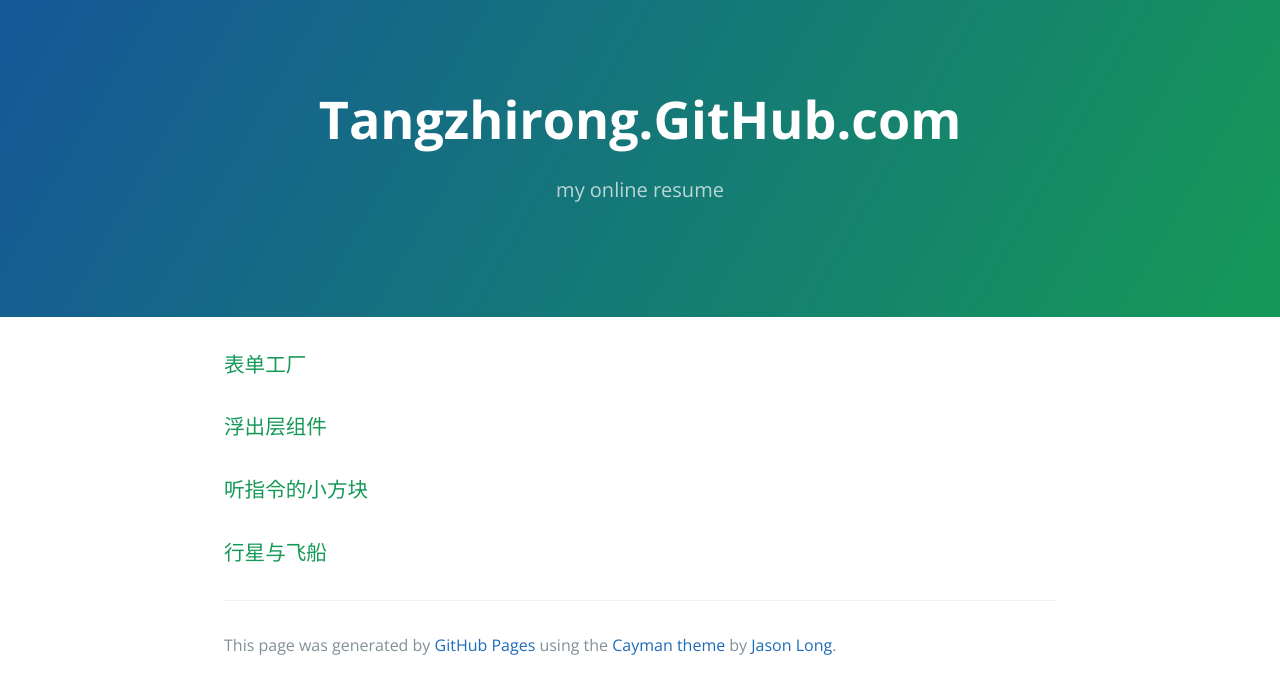
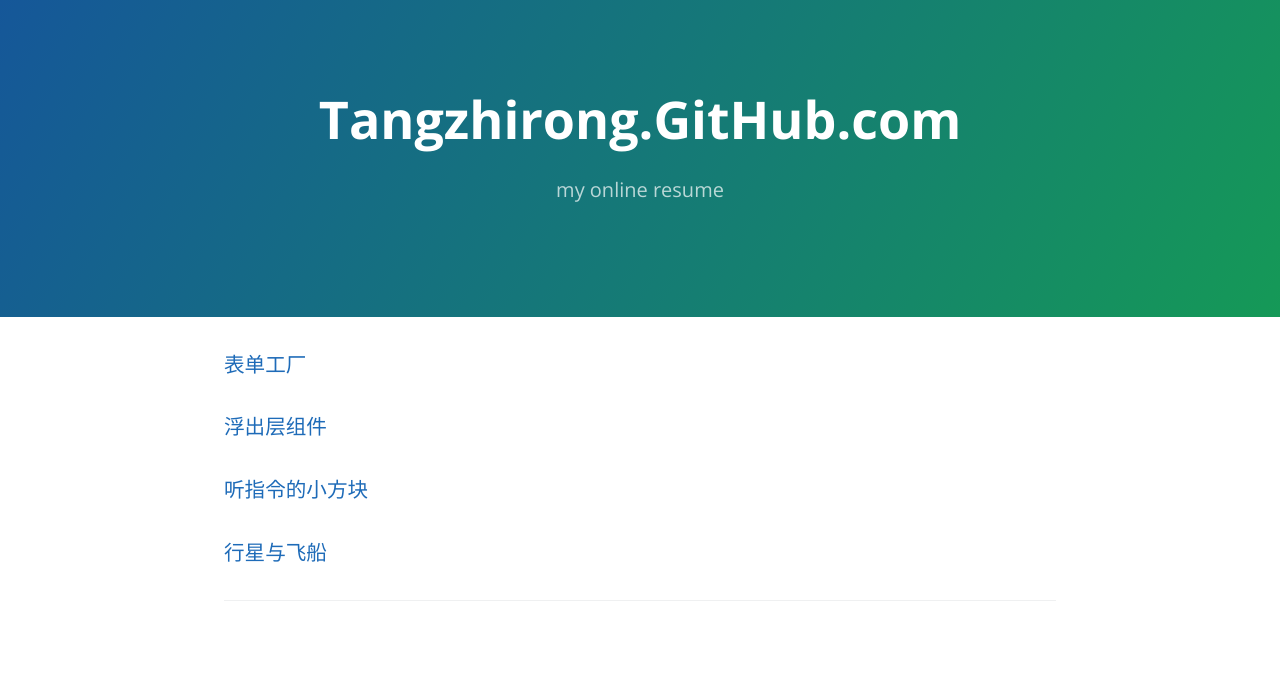
Before and after one commit to tangzhirong/tangzhirong.github.com, a plain HTML site: page index.html in a window 1280 px wide. Drawn offline with nearby package versions, Linux system fonts and the light colour scheme.

Commit message:
index.html update

```diff
--- a/index.html
+++ b/index.html
@@ -18,22 +18,20 @@
     <section class="main-content">
 
 <h3>
-<a id="welcome-to-github-pages" class="anchor" href="form/index.html" aria-hidden="true"><span aria-hidden="true" class="octicon octicon-link"></span></a>表单工厂
+<a id="welcome-to-github-pages" class="anchor" href="form/index.html" aria-hidden="true"><span aria-hidden="true" class="octicon octicon-link"></span>表单工厂</a>
 </h3>
 <h3>
-<a id="welcome-to-github-pages" class="anchor" href="popuper/popuper.html" aria-hidden="true"><span aria-hidden="true" class="octicon octicon-link"></span></a>浮出层组件
+<a id="welcome-to-github-pages" class="anchor" href="popuper/popuper.html" aria-hidden="true"><span aria-hidden="true" class="octicon octicon-link"></span>浮出层组件</a>
 </h3>
 <h3>
-<a id="welcome-to-github-pages" class="anchor" href="small_box/index.html" aria-hidden="true"><span aria-hidden="true" class="octicon octicon-link"></span></a>听指令的小方块
+<a id="welcome-to-github-pages" class="anchor" href="small_box/index.html" aria-hidden="true"><span aria-hidden="true" class="octicon octicon-link"></span>听指令的小方块</a>
 </h3>
 <h3>
-<a id="welcome-to-github-pages" class="anchor" href="spaceship/index.html" aria-hidden="true"><span aria-hidden="true" class="octicon octicon-link"></span></a>行星与飞船
+<a id="welcome-to-github-pages" class="anchor" href="spaceship/index.html" aria-hidden="true"><span aria-hidden="true" class="octicon octicon-link"></span>行星与飞船</a>
 </h3>
 
       <footer class="site-footer">
 
-        <span class="site-footer-credits">This page was generated by <a href="https://pages.github.com">GitHub Pages</a> using the <a href="https://github.com/jasonlong/cayman-theme">Cayman theme</a> by <a href="https://twitter.com/jasonlong">Jason Long</a>.</span>
-      </footer>
 
     </section>
 
```
